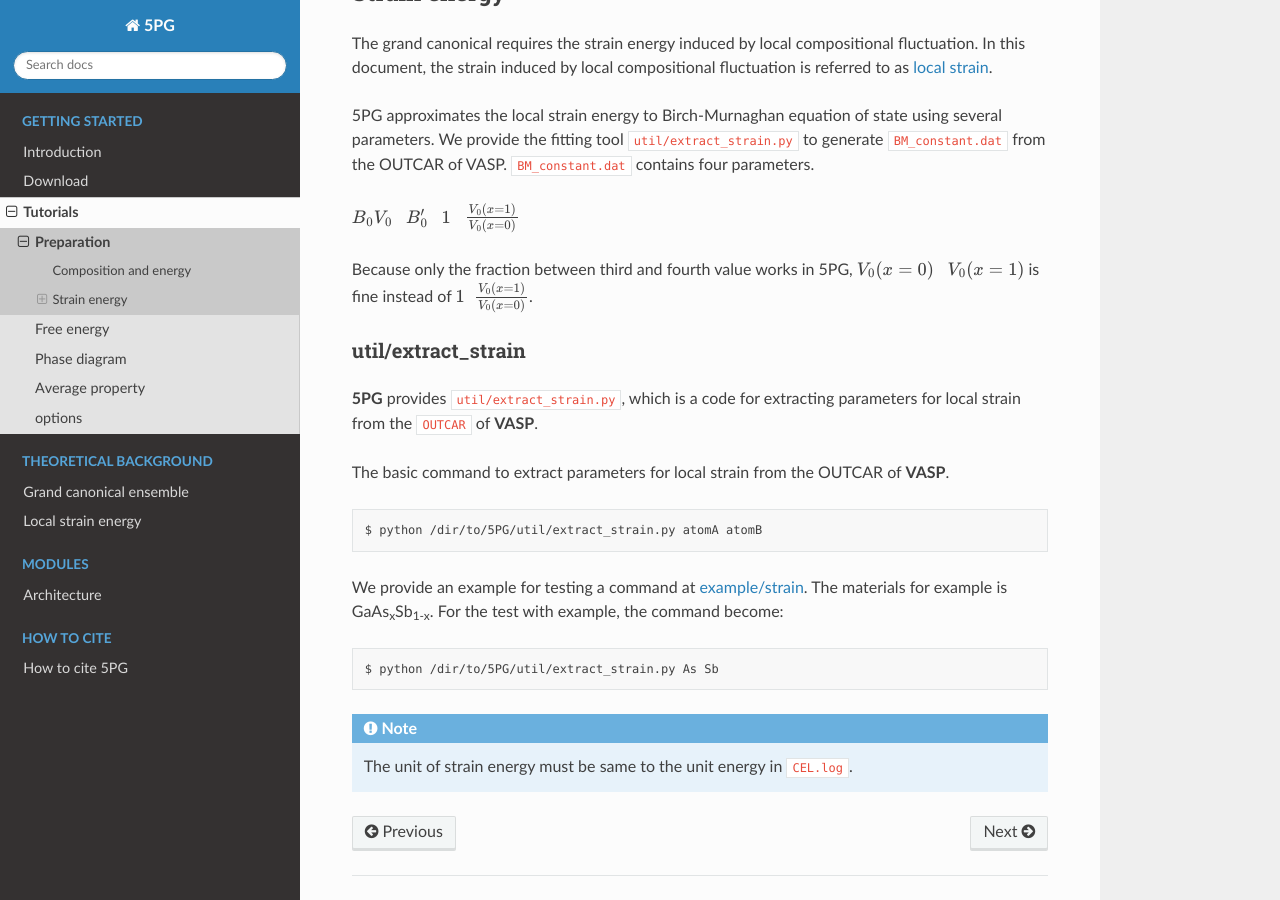
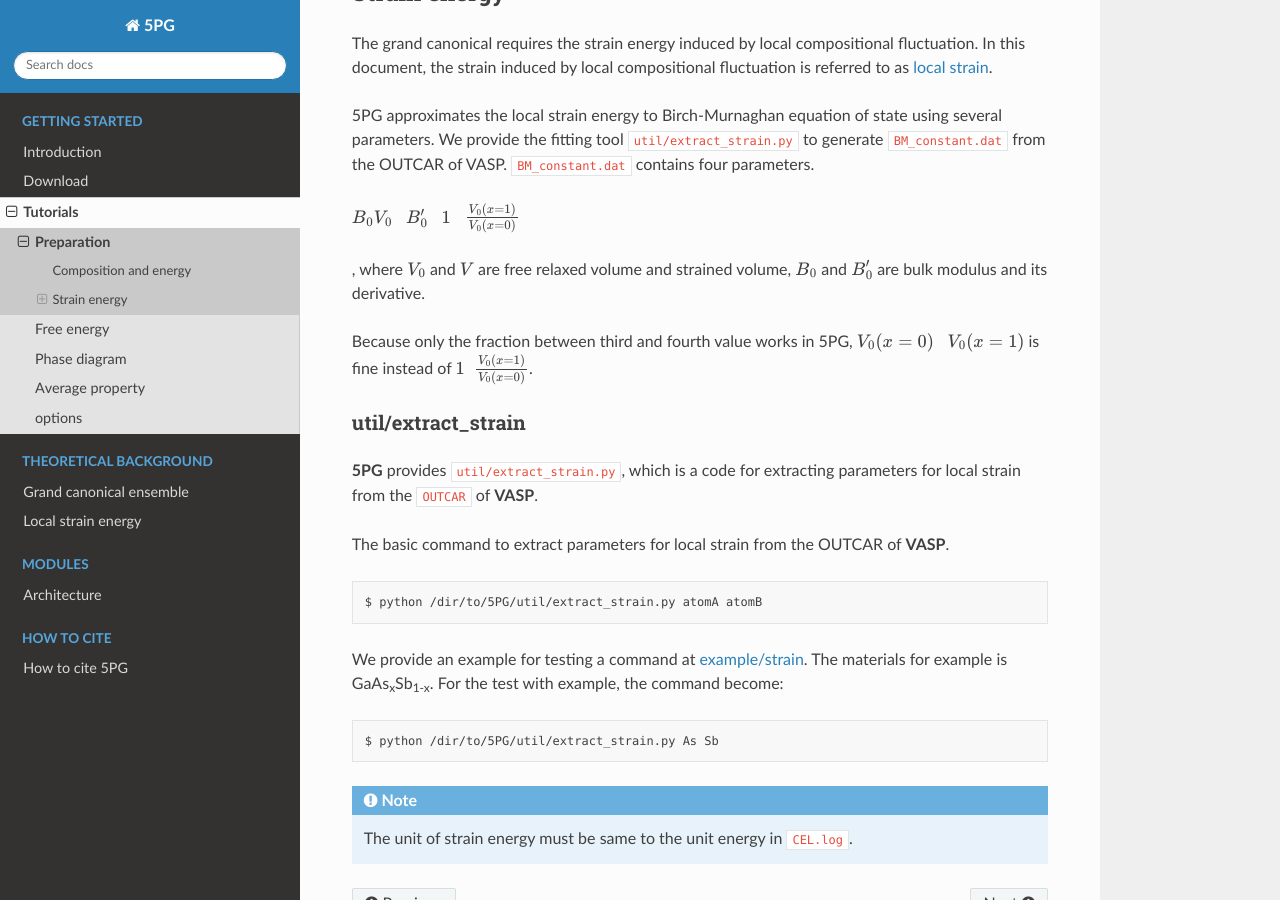
Before and after one commit to Han-Gyuseung/5PG, a Sphinx documentation site: the page built from docs/source/start/tutorial/preparation.rst, in a window 1280 px wide and 900 px high, scrolled down 1190 px. Built offline with Sphinx 7.4.7 and the Read the Docs theme 2.0.0, drawn with Linux system fonts in a browser that asks for light colours.

Commit message:
Update preparation.rst

```diff
--- a/docs/source/start/tutorial/preparation.rst
+++ b/docs/source/start/tutorial/preparation.rst
@@ -59,6 +59,8 @@
 
 :math:`B_0V_0 \ \ \ B'_0 \ \ \ 1 \ \ \ \frac{V_0(x=1)}{V_0(x=0)}`
 
+, where :math:`V_0` and :math:`V` are free relaxed volume and strained volume, :math:`B_0` and :math:`B'_0` are bulk modulus and its derivative.
+
 Because only the fraction between third and fourth value works in 5PG, :math:`V_0(x=0) \ \ \ V_0(x=1)` is fine instead of :math:`1 \ \ \frac{V_0(x=1)}{V_0(x=0)}`.
 
 .. include:: util.rst
```
